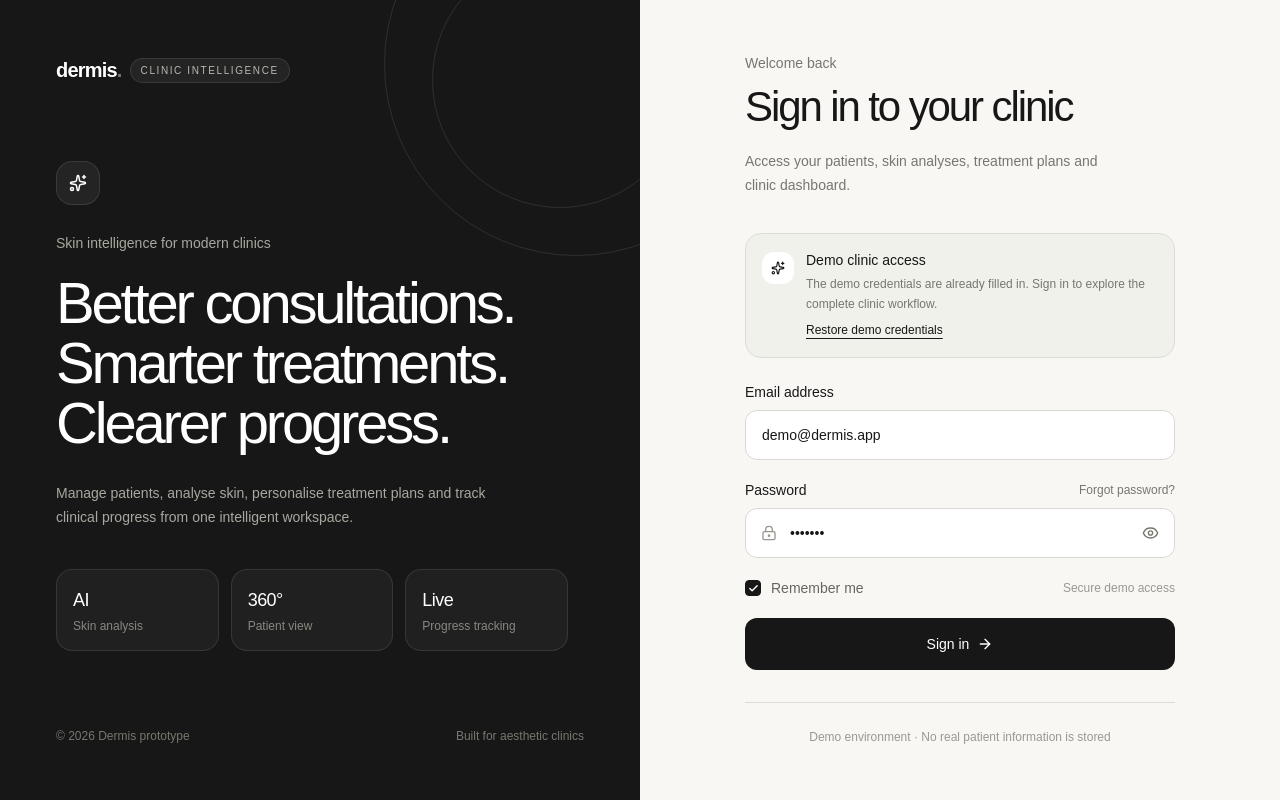
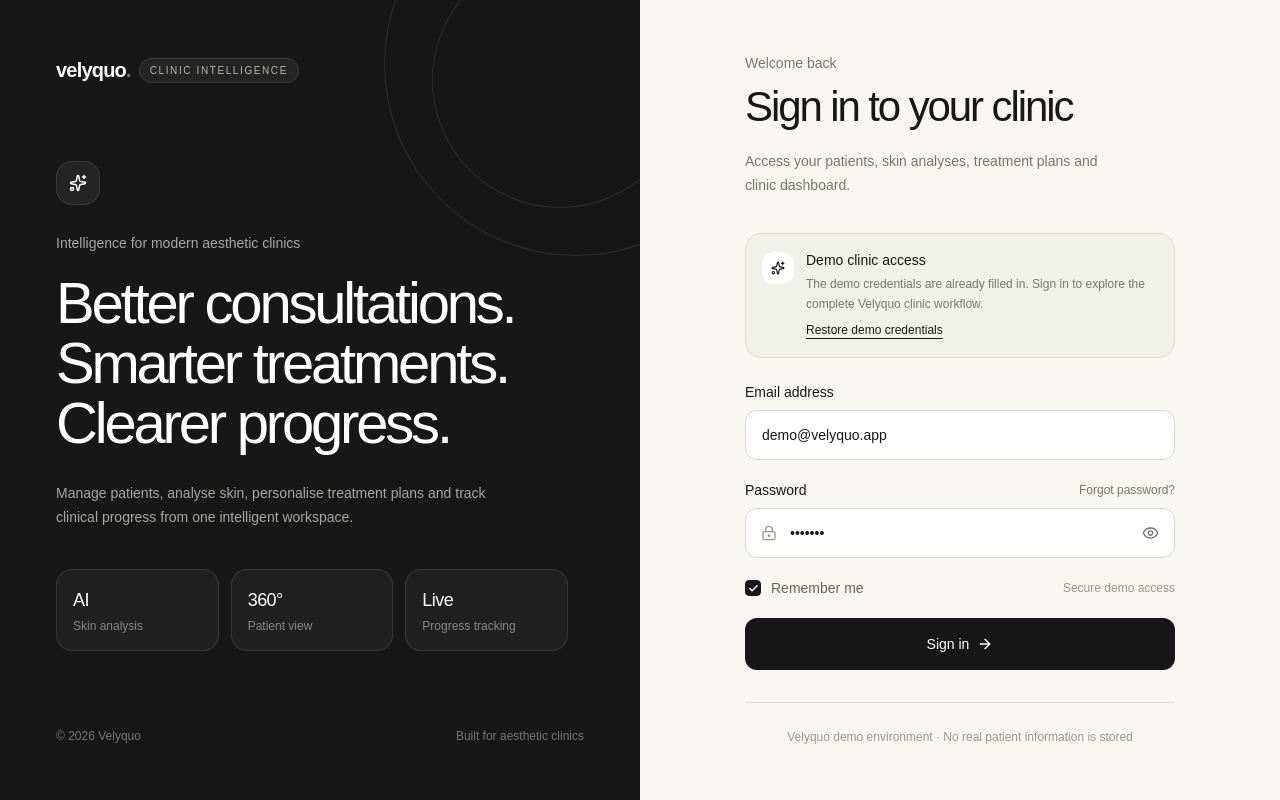
Before and after one commit to amansin-1922/dermis-prototype, a Next.js app: page /login in a window 1280 px wide. Built offline with nearby package versions, Linux system fonts and the light colour scheme.

Commit message:
Rebrand prototype to Velyquo

```diff
--- a/app/analysis/page.tsx
+++ b/app/analysis/page.tsx
@@ -1892,7 +1892,7 @@
                     </h3>
 
                     <p className="mt-2 text-xs leading-5 text-[#71806C]">
-                      Dermis prepares simulated skin metrics, priority concerns
+                      Velyquo prepares simulated skin metrics, priority concerns
                       and treatment recommendations for the selected patient.
                     </p>
 
--- a/app/before-after/page.tsx
+++ b/app/before-after/page.tsx
@@ -264,7 +264,7 @@
 
   const [clinicSettings, setClinicSettings] =
     useState<ClinicSettings>({
-      clinicName: "Dermis Clinic",
+      clinicName: "Velyquo Clinic",
       practitionerName: "Sarah Williams",
       initials: "SW",
     });
--- a/app/components/sidebar.tsx
+++ b/app/components/sidebar.tsx
@@ -160,15 +160,25 @@
 
   return (
     <aside className="hidden w-[250px] shrink-0 border-r border-[#DDDCD6] bg-white lg:flex lg:flex-col">
-      {/* LOGO */}
+      {/* BRAND */}
       <div className="px-7 py-7">
         <a
           href="/dashboard"
-          className="inline-block text-xl font-semibold tracking-[-0.04em]"
+          className="inline-flex items-center gap-2"
         >
-          dermis
-          <span className="text-[#8A8A84]">.</span>
+          <span className="text-xl font-semibold tracking-[-0.04em] text-[#171717]">
+            velyquo
+            <span className="text-[#8A8A84]">.</span>
+          </span>
+
+          <span className="rounded-full border border-[#DDDCD6] bg-[#F8F7F4] px-2 py-0.5 text-[9px] font-semibold uppercase tracking-[0.14em] text-[#8A8982]">
+            Clinic
+          </span>
         </a>
+
+        <p className="mt-2 text-[11px] leading-4 text-[#9A9992]">
+          Intelligent aesthetic clinic platform
+        </p>
       </div>
 
       {/* NAVIGATION */}
@@ -180,7 +190,6 @@
         <div className="space-y-1">
           {navigation.map((item) => {
             const Icon = item.icon;
-
             const isActive =
               activePage === item.name;
 
@@ -191,7 +200,7 @@
                 className={`flex w-full items-center gap-3 rounded-xl px-3 py-3 text-sm transition ${
                   isActive
                     ? "bg-[#F0EFEA] font-medium text-[#171717]"
-                    : "text-[#77766F] hover:bg-[#F7F6F2]"
+                    : "text-[#77766F] hover:bg-[#F7F6F2] hover:text-[#171717]"
                 }`}
               >
                 <span className="flex h-6 w-6 shrink-0 items-center justify-center">
@@ -210,7 +219,7 @@
         </div>
       </nav>
 
-      {/* ACCOUNT / CLINIC */}
+      {/* CLINIC ACCOUNT */}
       <div className="mt-auto border-t border-[#ECEBE6] p-5">
         <a
           href="/settings"
@@ -220,12 +229,12 @@
               : "hover:bg-[#F7F6F2]"
           }`}
         >
-          <div className="flex h-9 w-9 shrink-0 items-center justify-center rounded-full bg-[#E5E2D9] text-xs font-medium">
+          <div className="flex h-9 w-9 shrink-0 items-center justify-center rounded-full bg-[#E5E2D9] text-xs font-medium text-[#171717]">
             {initials}
           </div>
 
           <div className="min-w-0 flex-1">
-            <p className="truncate text-sm font-medium">
+            <p className="truncate text-sm font-medium text-[#171717]">
               {clinicSettings.practitionerName}
             </p>
 
@@ -234,6 +243,10 @@
             </p>
           </div>
         </a>
+
+        <p className="mt-3 px-2 text-[10px] leading-4 text-[#AAA9A2]">
+          Powered by Velyquo
+        </p>
       </div>
     </aside>
   );
--- a/app/layout.tsx
+++ b/app/layout.tsx
@@ -14,9 +14,9 @@
 });
 
 export const metadata: Metadata = {
-  title: "Dermis | Aesthetic Clinic Platform",
+  title: "Velyquo | Intelligent Aesthetic Clinic Platform",
   description:
-    "AI-powered skin analysis, patient management and treatment planning for aesthetic clinics.",
+    "Velyquo helps aesthetic clinics manage patients, analyse skin, personalise treatments, track progress and run their clinic from one intelligent workspace.",
 };
 
 export default function RootLayout({ children }: LayoutProps<"/">) {
--- a/app/lib/demo-data.ts
+++ b/app/lib/demo-data.ts
@@ -1,5 +1,5 @@
 /*
- * Dermis prototype — coherent master demo dataset.
+ * Velyquo prototype — coherent master demo dataset.
  *
  * Keep demo records here instead of maintaining different fallback data on
  * every page. The dates intentionally sit around 28 Aug 2026 because the
--- a/app/login/page.tsx
+++ b/app/login/page.tsx
@@ -1,6 +1,6 @@
 "use client";
 
-import { FormEvent, useState } from "react";
+import { useState } from "react";
 import { useRouter } from "next/navigation";
 import {
   ArrowRight,
@@ -14,14 +14,14 @@
 export default function LoginPage() {
   const router = useRouter();
 
-  const [email, setEmail] = useState("demo@dermis.app");
+  const [email, setEmail] = useState("demo@velyquo.app");
   const [password, setPassword] = useState("demo123");
   const [showPassword, setShowPassword] = useState(false);
   const [rememberMe, setRememberMe] = useState(true);
   const [loading, setLoading] = useState(false);
   const [error, setError] = useState("");
 
-  const handleSubmit = (event: FormEvent<HTMLFormElement>) => {
+  const handleSubmit = (event: React.FormEvent<HTMLFormElement>) => {
     event.preventDefault();
     setError("");
 
@@ -46,9 +46,15 @@
   };
 
   const useDemoAccount = () => {
-    setEmail("demo@dermis.app");
+    setEmail("demo@velyquo.app");
     setPassword("demo123");
     setError("");
+  };
+
+  const handleForgotPassword = () => {
+    setError(
+      "Password recovery is disabled in this demo prototype."
+    );
   };
 
   return (
@@ -60,6 +66,7 @@
             aria-hidden="true"
             className="absolute -right-32 -top-32 h-96 w-96 rounded-full border border-white/10"
           />
+
           <div
             aria-hidden="true"
             className="absolute -right-12 -top-12 h-64 w-64 rounded-full border border-white/10"
@@ -67,7 +74,7 @@
 
           <div className="relative z-10 flex items-center gap-2">
             <div className="text-xl font-semibold tracking-[-0.04em]">
-              dermis<span className="text-[#777770]">.</span>
+              velyquo<span className="text-[#777770]">.</span>
             </div>
 
             <span className="rounded-full border border-white/10 bg-white/[0.06] px-2.5 py-1 text-[10px] font-medium uppercase tracking-[0.16em] text-[#B8B8B0]">
@@ -81,7 +88,7 @@
             </div>
 
             <p className="text-sm font-medium text-[#A8A8A0]">
-              Skin intelligence for modern clinics
+              Intelligence for modern aesthetic clinics
             </p>
 
             <h1 className="mt-5 max-w-lg text-5xl font-medium leading-[1.04] tracking-[-0.055em] xl:text-[58px]">
@@ -110,14 +117,17 @@
                   <p className="text-lg font-medium tracking-[-0.03em]">
                     {value}
                   </p>
-                  <p className="mt-1 text-xs text-[#888881]">{label}</p>
+
+                  <p className="mt-1 text-xs text-[#888881]">
+                    {label}
+                  </p>
                 </div>
               ))}
             </div>
           </div>
 
           <div className="relative z-10 flex items-center justify-between text-xs text-[#777770]">
-            <span>© 2026 Dermis prototype</span>
+            <span>© 2026 Velyquo</span>
             <span>Built for aesthetic clinics</span>
           </div>
         </section>
@@ -125,9 +135,10 @@
         {/* Login panel */}
         <section className="flex min-h-screen items-center justify-center px-6 py-10 sm:px-10 lg:px-12">
           <div className="w-full max-w-[430px]">
+            {/* Mobile branding */}
             <div className="mb-12 flex items-center justify-between lg:hidden">
               <div className="text-xl font-semibold tracking-[-0.04em]">
-                dermis<span className="text-[#8A8A84]">.</span>
+                velyquo<span className="text-[#8A8A84]">.</span>
               </div>
 
               <span className="rounded-full border border-[#DDDCD6] bg-white px-3 py-1.5 text-[10px] font-medium uppercase tracking-[0.12em] text-[#77766F]">
@@ -135,6 +146,7 @@
               </span>
             </div>
 
+            {/* Heading */}
             <div className="mb-9">
               <p className="text-sm font-medium text-[#77766F]">
                 Welcome back
@@ -150,6 +162,7 @@
               </p>
             </div>
 
+            {/* Demo access card */}
             <div className="mb-6 rounded-2xl border border-[#DCDCD5] bg-[#F1F1EC] p-4">
               <div className="flex items-start gap-3">
                 <div className="mt-0.5 flex h-8 w-8 shrink-0 items-center justify-center rounded-xl bg-white">
@@ -157,16 +170,19 @@
                 </div>
 
                 <div className="min-w-0">
-                  <p className="text-sm font-medium">Demo clinic access</p>
+                  <p className="text-sm font-medium">
+                    Demo clinic access
+                  </p>
+
                   <p className="mt-1 text-xs leading-5 text-[#77766F]">
                     The demo credentials are already filled in. Sign in to
-                    explore the complete clinic workflow.
+                    explore the complete Velyquo clinic workflow.
                   </p>
 
                   <button
                     type="button"
                     onClick={useDemoAccount}
-                    className="mt-2 text-xs font-medium underline underline-offset-4"
+                    className="mt-2 text-xs font-medium underline underline-offset-4 transition hover:text-[#555]"
                   >
                     Restore demo credentials
                   </button>
@@ -174,6 +190,7 @@
               </div>
             </div>
 
+            {/* Login form */}
             <form onSubmit={handleSubmit} className="space-y-5">
               <div>
                 <label
@@ -205,11 +222,7 @@
 
                   <button
                     type="button"
-                    onClick={() =>
-                      setError(
-                        "Password recovery is disabled in this demo prototype."
-                      )
-                    }
+                    onClick={handleForgotPassword}
                     className="text-xs text-[#77766F] transition hover:text-black"
                   >
                     Forgot password?
@@ -234,9 +247,13 @@
 
                   <button
                     type="button"
-                    onClick={() => setShowPassword((current) => !current)}
+                    onClick={() =>
+                      setShowPassword((current) => !current)
+                    }
                     aria-label={
-                      showPassword ? "Hide password" : "Show password"
+                      showPassword
+                        ? "Hide password"
+                        : "Show password"
                     }
                     className="absolute right-4 top-1/2 -translate-y-1/2 text-[#77766F] transition hover:text-black"
                   >
@@ -249,11 +266,14 @@
                 </div>
               </div>
 
+              {/* Remember me */}
               <div className="flex items-center justify-between">
                 <label className="flex cursor-pointer items-center gap-2.5 text-sm text-[#66665F]">
                   <button
                     type="button"
-                    onClick={() => setRememberMe((current) => !current)}
+                    onClick={() =>
+                      setRememberMe((current) => !current)
+                    }
                     className={`flex h-4 w-4 items-center justify-center rounded border transition ${
                       rememberMe
                         ? "border-[#171717] bg-[#171717] text-white"
@@ -261,8 +281,11 @@
                     }`}
                     aria-pressed={rememberMe}
                   >
-                    {rememberMe && <Check size={11} strokeWidth={3} />}
+                    {rememberMe && (
+                      <Check size={11} strokeWidth={3} />
+                    )}
                   </button>
+
                   Remember me
                 </label>
 
@@ -271,12 +294,14 @@
                 </span>
               </div>
 
+              {/* Error / information message */}
               {error && (
                 <div className="rounded-xl border border-[#E4D8D3] bg-[#F8F1EE] px-4 py-3 text-xs leading-5 text-[#7A5144]">
                   {error}
                 </div>
               )}
 
+              {/* Submit */}
               <button
                 type="submit"
                 disabled={loading}
@@ -287,6 +312,7 @@
                 ) : (
                   <>
                     Sign in
+
                     <ArrowRight
                       size={16}
                       className="transition-transform group-hover:translate-x-0.5"
@@ -298,7 +324,8 @@
 
             <div className="mt-8 border-t border-[#DDDCD6] pt-6">
               <p className="text-center text-xs leading-5 text-[#999890]">
-                Demo environment · No real patient information is stored
+                Velyquo demo environment · No real patient information is
+                stored
               </p>
             </div>
           </div>
--- a/app/settings/page.tsx
+++ b/app/settings/page.tsx
@@ -743,7 +743,7 @@
    */
   const resetDemoData = () => {
     const confirmed = window.confirm(
-      "Restore the Dermis master demo dataset?\n\nThis will replace patients, analyses, appointments, treatment plans, completed treatments, follow-ups and reports currently saved in this browser. This cannot be undone."
+      "Restore the Velyquo master demo dataset?\n\nThis will replace patients, analyses, appointments, treatment plans, completed treatments, follow-ups and reports currently saved in this browser. This cannot be undone."
     );
 
     if (!confirmed) {
@@ -1570,7 +1570,7 @@
                     </p>
 
                     <p className="mt-1 text-xs leading-5 text-[#999890]">
-                      Only Dermis prototype data is replaced. Your clinic team, patients, appointments, analyses, treatments, follow-ups and reports are restored together, while unrelated browser storage is left untouched.
+                      Only Velyquo prototype data is replaced. Your clinic team, patients, appointments, analyses, treatments, follow-ups and reports are restored together, while unrelated browser storage is left untouched.
                     </p>
                   </div>
 
--- a/app/treatments/page.tsx
+++ b/app/treatments/page.tsx
@@ -259,7 +259,7 @@
 
   const [clinicSettings, setClinicSettings] =
     useState<ClinicSettings>({
-      clinicName: "Dermis Aesthetics",
+      clinicName: "Velyquo Aesthetics",
       practitionerName: "Sarah Williams",
       initials: "SW",
     });
@@ -1371,7 +1371,7 @@
               </h1>
 
               <p className="mt-1 text-[10px] text-[#999890]">
-                {clinicSettings.clinicName || "Dermis Aesthetics"}
+                {clinicSettings.clinicName || "Velyquo Aesthetics"}
               </p>
 
             </div>
```
